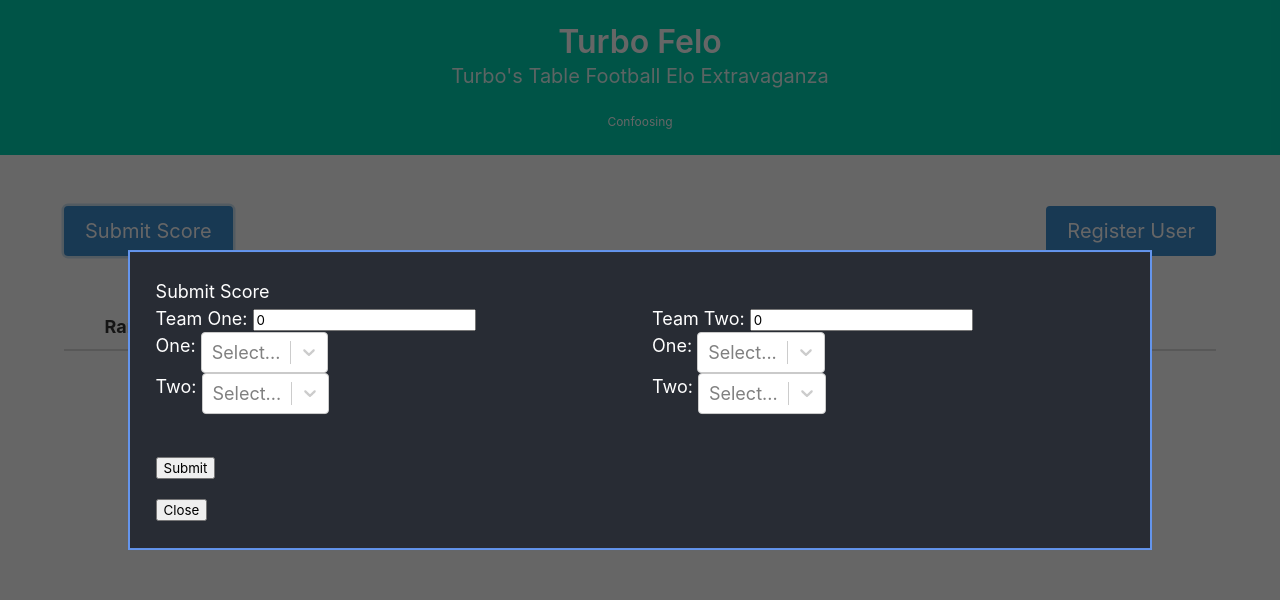
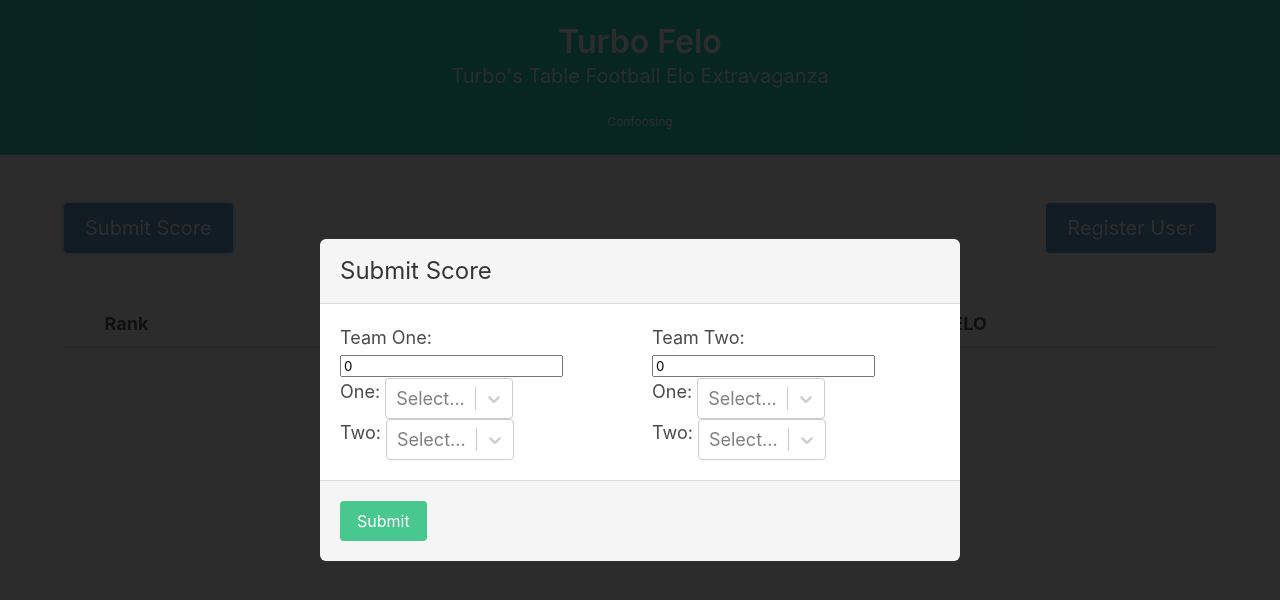
Before and after one commit to tommclaughlan/turbofelo, a React (Create React App) app in the folder ui/: page / in a window 1280 px wide. Both pictures are taken after a click on the button "Submit Score". Shown: the top 600 px of the page. Built offline with nearby package versions, Linux system fonts and the light colour scheme; no server answers.

Commit message:
Add styling to modals

```diff
--- a/ui/src/components/modal/Modal.jsx
+++ b/ui/src/components/modal/Modal.jsx
@@ -1,16 +1,12 @@
 import './modal.css';
 
-const Modal = ({ handleClose, show, children }) => {
-  const showHideClassName = show ? "modal display-block" : "modal display-none";
+const Modal = ({ handleClose, show, children, title }) => {
+  const showHideClassName = show ? "modal is-active" : "modal";
 
   return (
     <div className={showHideClassName}>
-      <section className="modal-main">
-        {children}
-        <button type="button" onClick={handleClose}>
-          Close
-        </button>
-      </section>
+      <div className='modal-background' onClick={handleClose}/>
+      {children}
     </div>
   );
 };
--- a/ui/src/components/modal/modal.css
+++ b/ui/src/components/modal/modal.css
@@ -1,25 +1,3 @@
-.modal {
-    position: fixed;
-    top: 0;
-    left: 0;
-    width:100%;
-    height: 100%;
-    background: rgba(0, 0, 0, 0.6);
-  }
-
-  .modal-main {
-    position:fixed;
-    background-color: #282c34;
-    color: white;
-    border: 2px solid cornflowerblue;
-    width: 80%;
-    height: auto;
-    top:50%;
-    left:50%;
-    transform: translate(-50%,-50%);
-    padding: 2%;
-  }
-
 .display-block {
   display: block;
 }
@@ -27,7 +5,3 @@
 .display-none {
   display: none;
 }
-
-  button {
-    margin-top: 2%;
-  }
--- a/ui/src/components/registerUser/RegisterUser.jsx
+++ b/ui/src/components/registerUser/RegisterUser.jsx
@@ -29,8 +29,11 @@ function RegisterUser({setUserArray, setShowRegister}) {
     }
 
     return (
-      <div>
-        <h2>Register User</h2>
+      <div className="modal-card">
+        <header className="modal-card-head">
+          <p class="modal-card-title">Register User</p>
+        </header>
+        <section className="modal-card-body">
           <form onSubmit={handleSubmit}>
               <label>Username: <br />
                   <input
@@ -41,14 +44,11 @@ function RegisterUser({setUserArray, setShowRegister}) {
                       maxLength={20}
                   />
               </label>
-
-            <input
-                className="submit"
-                type="button"
-                onClick={handleSubmit}
-                value="Submit"
-            />
           </form>
+        </section>
+        <footer class="modal-card-foot">
+          <button class="button is-success" onClick={handleSubmit}>Submit</button>
+        </footer>
       </div>
     );
   }
--- a/ui/src/components/submitScore/SubmitScore.jsx
+++ b/ui/src/components/submitScore/SubmitScore.jsx
@@ -77,10 +77,12 @@ function SubmitScore({setUserArray, setShowSubmitScore, userArray}) {
 
 
     return (
-      <div>
-        <h2>Submit Score</h2>
-
-            <form onSubmit={formik.handleSubmit}>
+        <div className="modal-card">
+        <header className="modal-card-head">
+          <p class="modal-card-title">Submit Score</p>
+        </header>
+        <section className="modal-card-body">
+            <form>
                 <div className="columns">
                     <div className="column">
                         <label htmlFor="teamOneScore">Team One: </label>
@@ -132,15 +134,13 @@ function SubmitScore({setUserArray, setShowSubmitScore, userArray}) {
                             onChange={(selected) => {formik.setFieldValue("teamTwoPlayerTwo", selected.value)}}
                                 />
                         </div>
-
-
                     </div>
-
                 </div>
-
-
-                <button type="submit">Submit</button>
             </form>
+        </section>
+        <footer class="modal-card-foot">
+          <button class="button is-success" onClick={formik.handleSubmit}>Submit</button>
+        </footer>
       </div>
     );
   }
```
Lines whose indentation alone changed are shown as unchanged.
